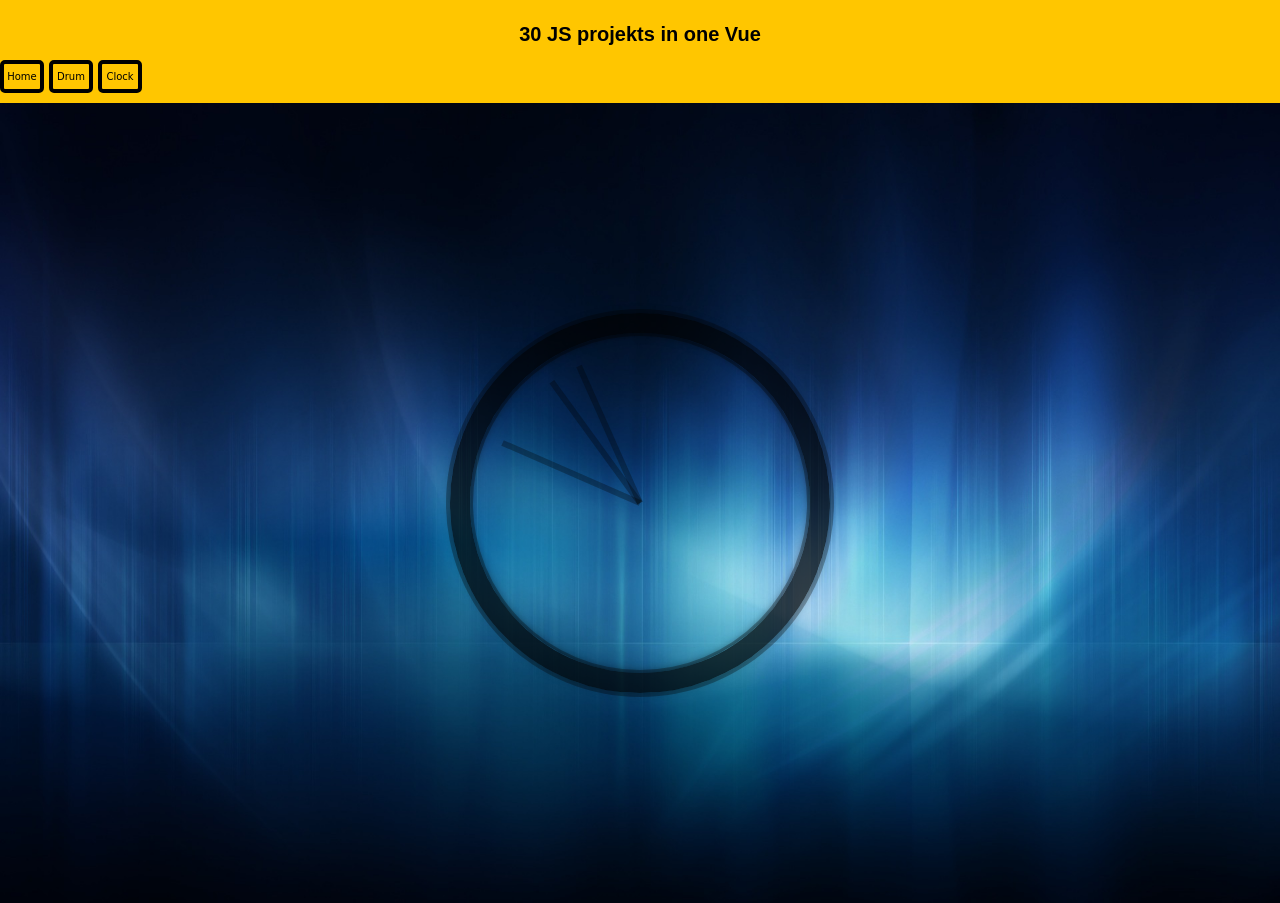
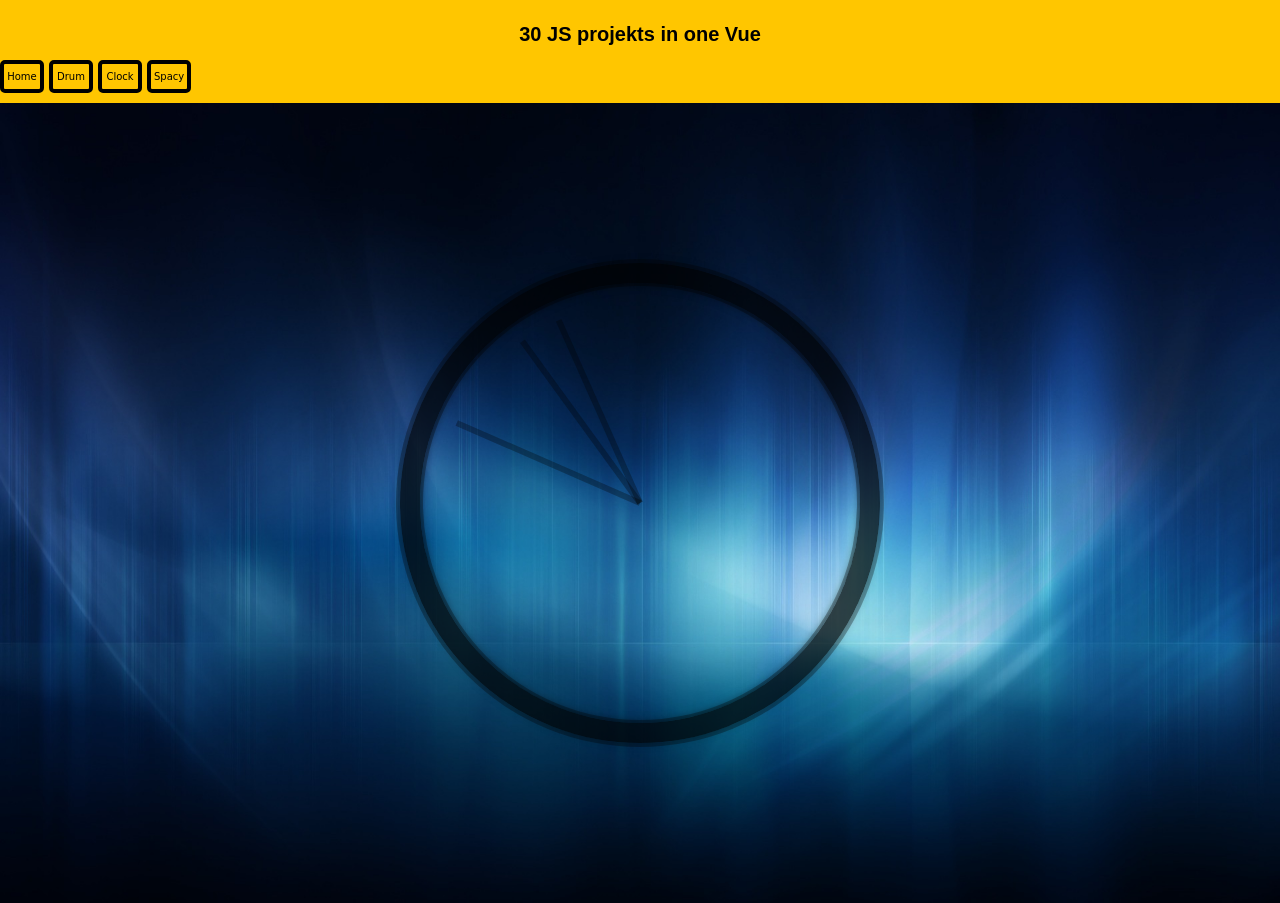
Before and after one commit to Moorgtat/30Js-projekts-in-one-vue, a Vue app: page /Clock in a window 1280 px wide. Built offline with nearby package versions, Linux system fonts and the light colour scheme.

Commit message:
Ajout de spacy dans l'app, et le router.

```diff
--- a/src/App.vue
+++ b/src/App.vue
@@ -11,7 +11,10 @@
         <a class="perso-a" href="/Drum">Drum</a>
         </div>
         <div class="navitem">
-            <a class="perso-a" href="/Clock">Clock</a>
+          <a class="perso-a" href="/Clock">Clock</a>
+        </div>
+        <div class="navitem">
+          <a class="perso-a" href="/Spacing">Spacy</a>
         </div>
     </div>
     </div>
--- a/src/components/Clock.vue
+++ b/src/components/Clock.vue
@@ -34,10 +34,10 @@
                 this.secondsDegrees = ((seconds/60)*360) + 90;
 
                 const mins = now.getMinutes();
-                this.minsDegrees = ((mins / 60) * 360) + ((seconds / 60) * 6) + 90
+                this.minsDegrees = ((mins / 60) * 360) + ((seconds / 60) * 6) + 90;
 
                 const hour = now.getHours();
-                this.hourDegrees = ((hour / 12) * 360) + ((mins / 60) * 30) + 90
+                this.hourDegrees = ((hour / 12) * 360) + ((mins / 60) * 30) + 90;
             }
         }
     }
@@ -58,8 +58,8 @@
     font-size: 2rem;
 }
 .clock {
-    width: 30rem;
-    height: 30rem;
+    width: 40rem;
+    height: 40rem;
     border: 20px solid rgba(0,0,0,0.7);
     border-radius: 50%;
     margin: 50px auto;
--- /dev/null
+++ b/src/components/Spacy.vue
@@ -0,0 +1,17 @@
+<template>
+    <div id="spacy-container">
+
+    </div>
+</template>
+
+<script>
+    export default {
+        name: "Spacy"
+    }
+</script>
+
+<style scoped>
+#spacy-container{
+    margin: 0;
+}
+</style>
--- a/src/router.js
+++ b/src/router.js
@@ -21,6 +21,11 @@ export const router = new Router({
             path: '/Clock',
             name: 'Clock',
             component: () => import('./components/Clock')
+        },
+        {
+            path: '/Spacy',
+            name: 'Spacy',
+            component: () => import('./components/Spacy')
         }
         ]
 });
```
